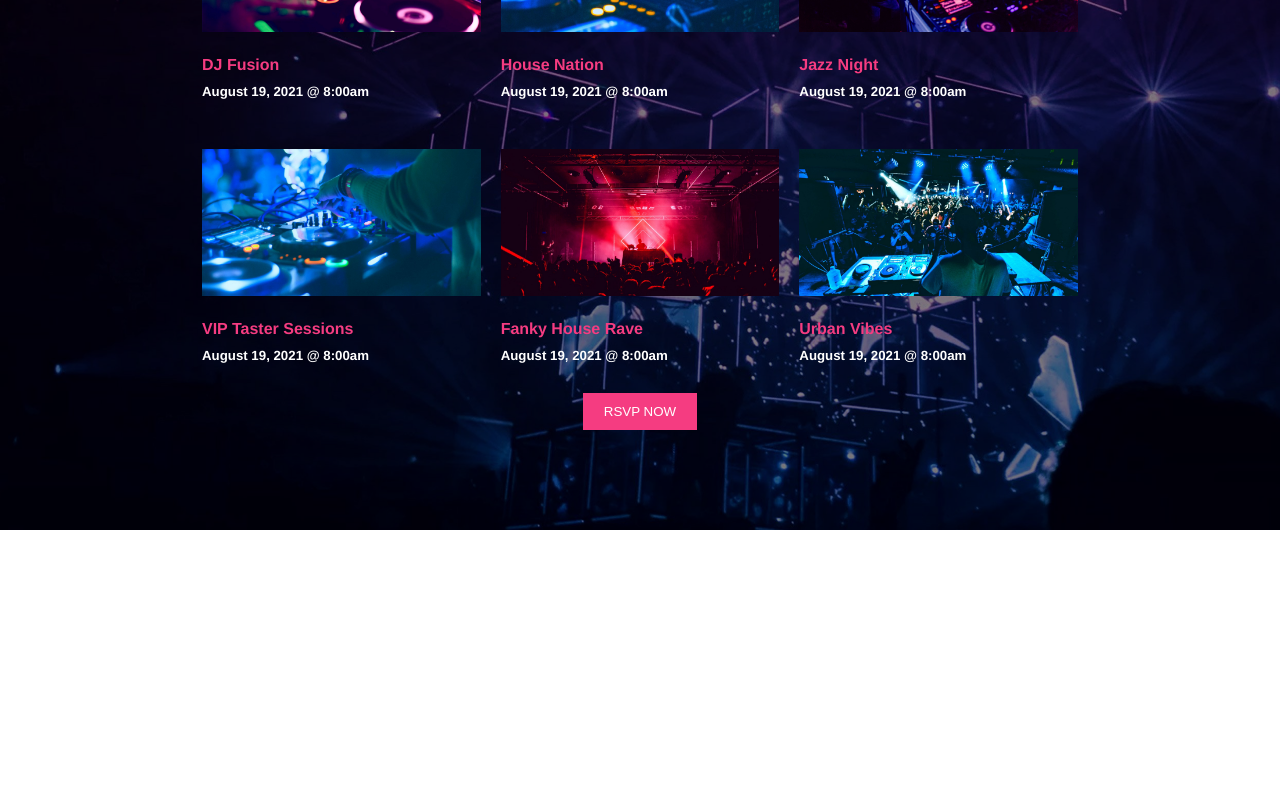
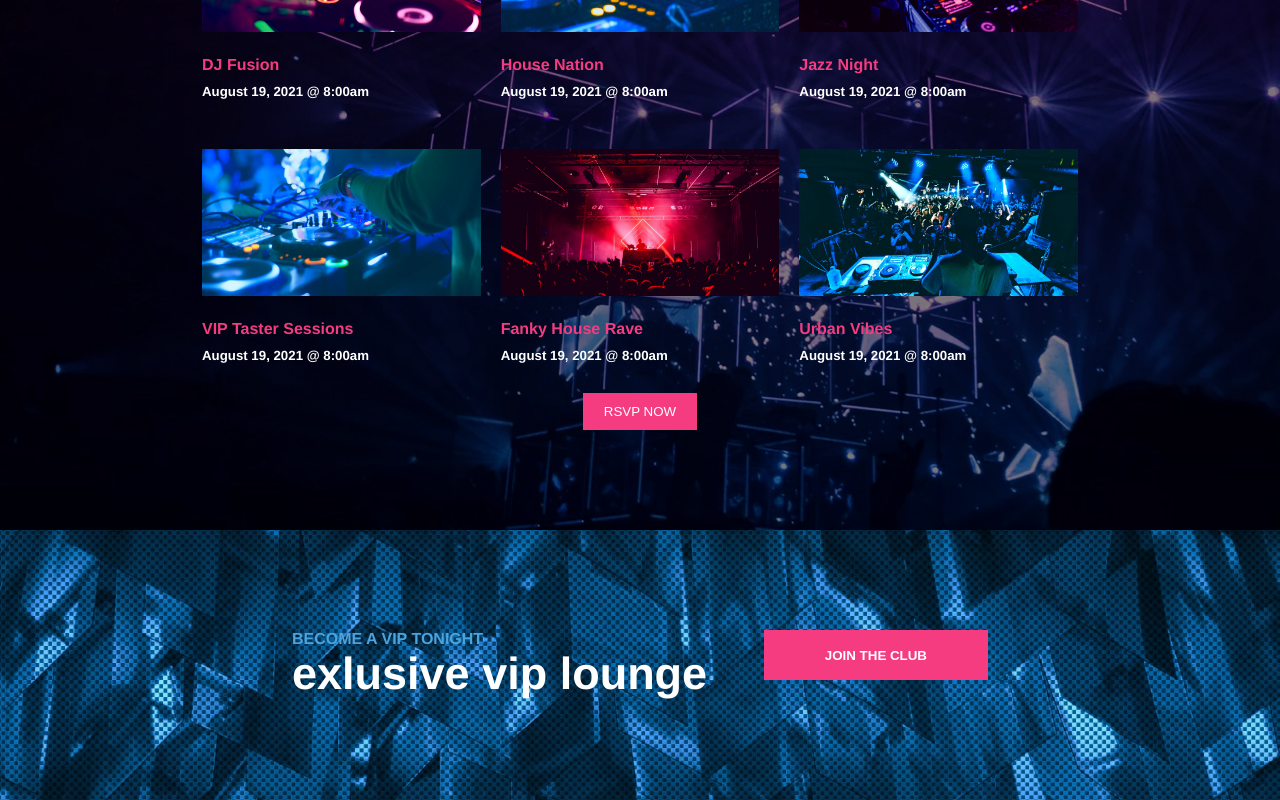
Before and after one commit to JackSparring420/proj-html-vuejs, a Vue app: page / in a window 1280 px wide. Shown: the part 2518-3318 px from the top of the page. Before the commit the page ends 3048 px from the top, so only its background shows below. Built offline with nearby package versions, Linux system fonts and the light colour scheme.

Commit message:
Add VipLounge component in MyMain

```diff
--- a/src/components/MyMain.vue
+++ b/src/components/MyMain.vue
@@ -4,6 +4,7 @@
         <Halls/>
         <Dj/>
         <Events/>
+        <VipLonge/>
       </div>
      </section>
 </template>
@@ -14,13 +15,15 @@
 import Halls from '@/components/Halls.vue'
 import Dj from '@/components/Dj.vue'
 import Events from '@/components/Events.vue'
+import VipLonge from '@/components/VipLonge.vue'
 
 export default {
   name: 'Products',
   components: {
     Halls,
     Dj,
-    Events
+    Events,
+    VipLonge
   },
 }
 </script>
--- /dev/null
+++ b/src/components/VipLonge.vue
@@ -0,0 +1,47 @@
+<template>
+    <section>
+        <div id="contain">
+            <div>
+                <h4>BECOME A VIP TONIGHT</h4>
+                <h2>exlusive vip lounge</h2>
+            </div>
+            <button> <strong>JOIN THE CLUB</strong> </button>
+        </div>
+    </section>
+</template>
+
+<script>
+export default {
+  name: 'VipLonge',
+}
+</script>
+
+<!-- Add "scoped" attribute to limit CSS to this component only -->
+<style scoped lang="scss">
+    section{
+        background-image: url("../assets/img/avada-nightclub-vip-hero-new.jpg");
+        background-size: cover;
+        background-position: center;
+        text-align: left;
+        #contain {
+            width: 70%;
+            margin: auto;
+            display: flex;
+            justify-content: space-between;
+            padding: 100px;
+            h4{
+                color: #4da4dd;
+            }
+            h2{
+                font-size: 45px;
+            }
+            button {
+                    height: 50px;
+                    background-color: #f53c81;
+                    color: white;
+                    border: 1px solid #f53c81;
+                    padding: 0 60px;
+              }
+        }
+    }
+</style>
```
